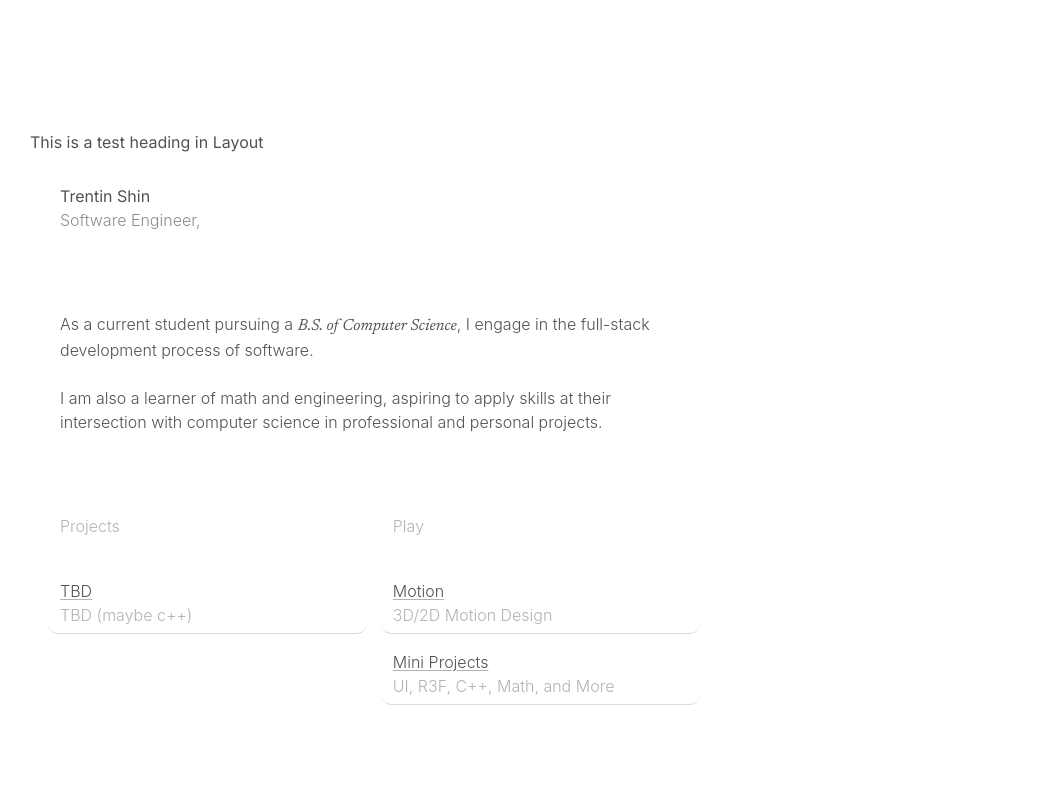
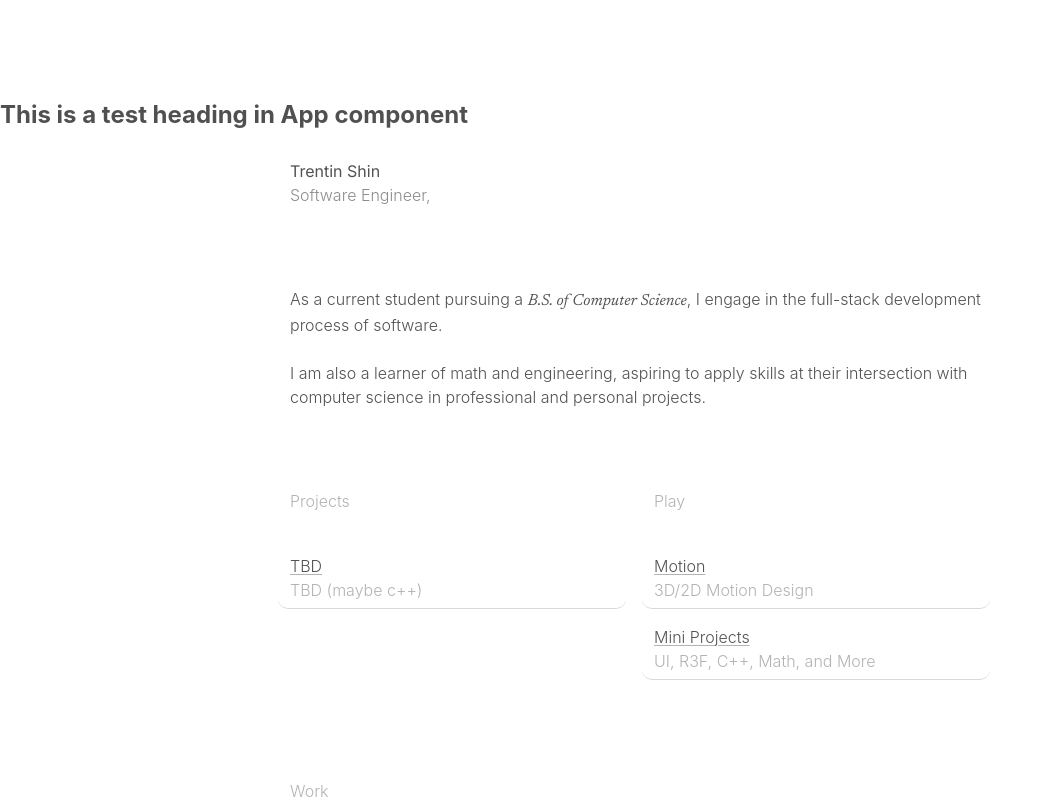
Before and after one commit to TRShin/trshin-web, a React (Vite) app: page /Home in a window 1280 px wide. Shown: the top 800 px of the page, without its empty margins (0-1052 px from the left). Built offline with nearby package versions, Linux system fonts and the light colour scheme; a web font is replaced by a local one.

Commit message:
App render test

```diff
--- a/src/App.jsx
+++ b/src/App.jsx
@@ -8,6 +8,7 @@ function App() {
   return (
     <BrowserRouter>
       <Layout>
+        <h2>This is a test heading in App component</h2>
         <Routes>
           <Route index element={<Home />} />
           <Route path="/Home" element={<Home />} />
--- a/src/components/Layout.jsx
+++ b/src/components/Layout.jsx
@@ -4,12 +4,7 @@ import Footer from './Footer';
 const Layout = ({ children }) => {
   return (
     <div className="layout">
-      <main className="content">
-        <div className="container">
-          <h1>This is a test heading in Layout</h1>
-          {children}
-        </div>
-      </main>
+      <main>{children}</main>
       <Footer />
     </div>
   );
--- a/src/pages/Home.jsx
+++ b/src/pages/Home.jsx
@@ -7,6 +7,7 @@ function Home() {
     const handleNavigation = (path) => {
         navigate(path);
     }
+
 
     return (
         <div className='content'>
```
